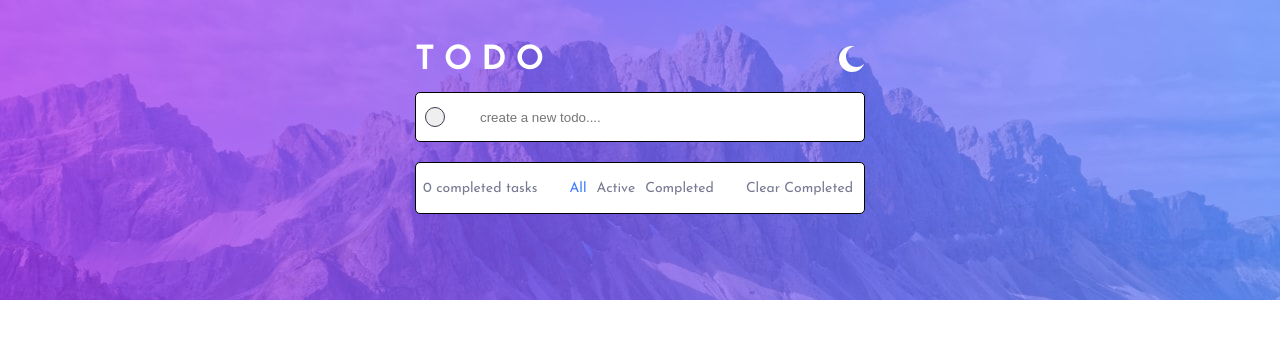
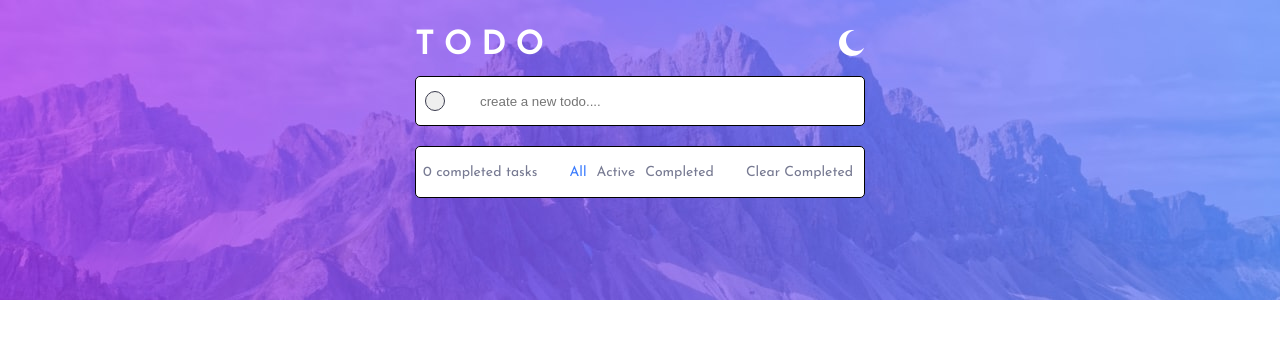
Before and after one commit to profnike/Todo-Javascript, a plain HTML site: page index.html in a window 1280 px wide. Drawn offline with Linux system fonts and the light colour scheme.

Commit message:
Update style.css

```diff
--- a/style.css
+++ b/style.css
@@ -23,7 +23,7 @@ body{
     border-radius: 100%;
     height:20px;
     width: 20px;
-    border:1px solid hsl(237,14%,26%)
+    border:1px solid hsl(237,14%,26%);
 
 
 }
@@ -164,10 +164,9 @@ p{
     color: hsl(234, 11%, 52%);
      }
 .head p{
-    margin:15px 0px;
+    margin:0px 0px;
     color: white;
-    font-size: larger;
-    font-size: x-large;
+
     font-size: xx-large;
 }
 .head{
```
